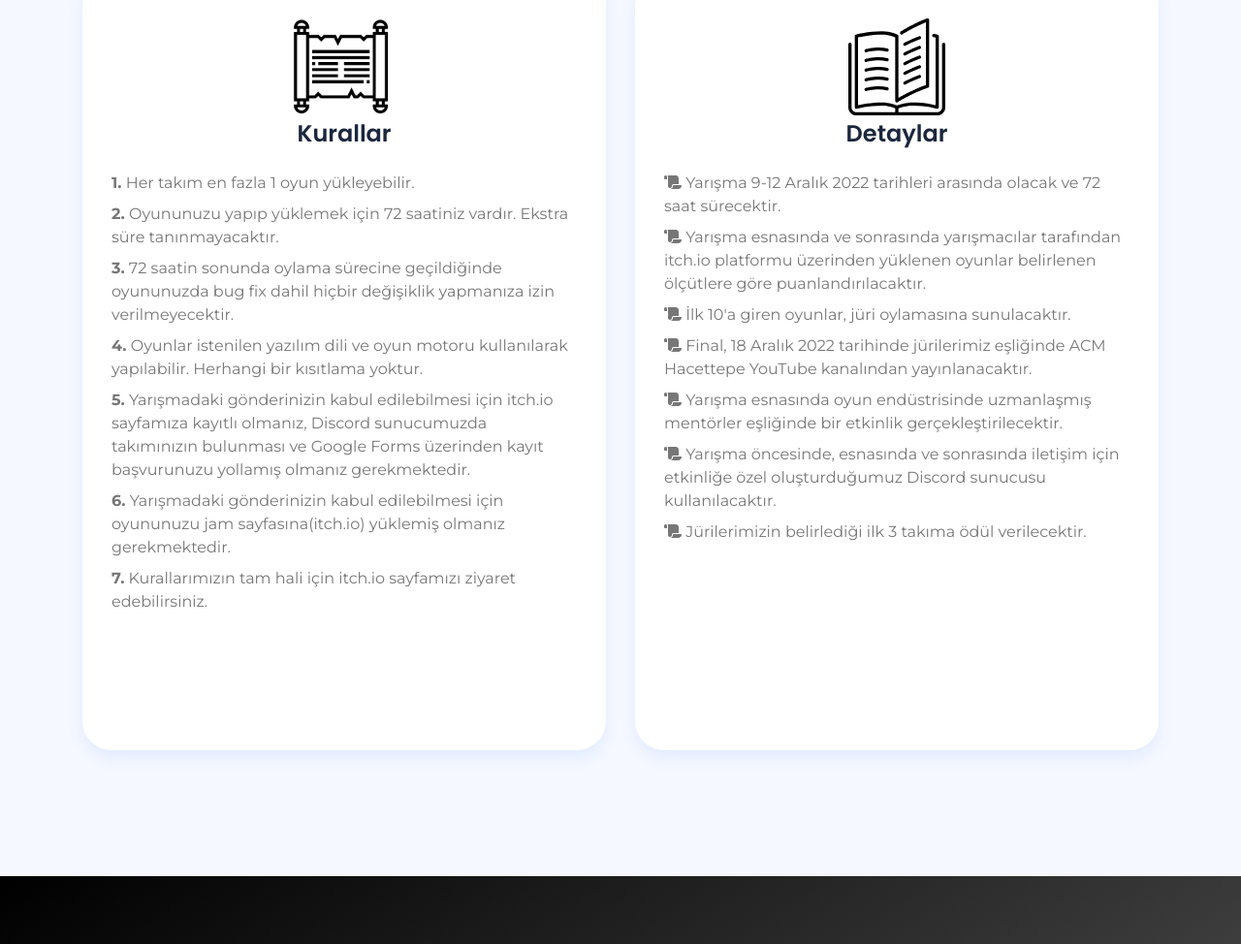
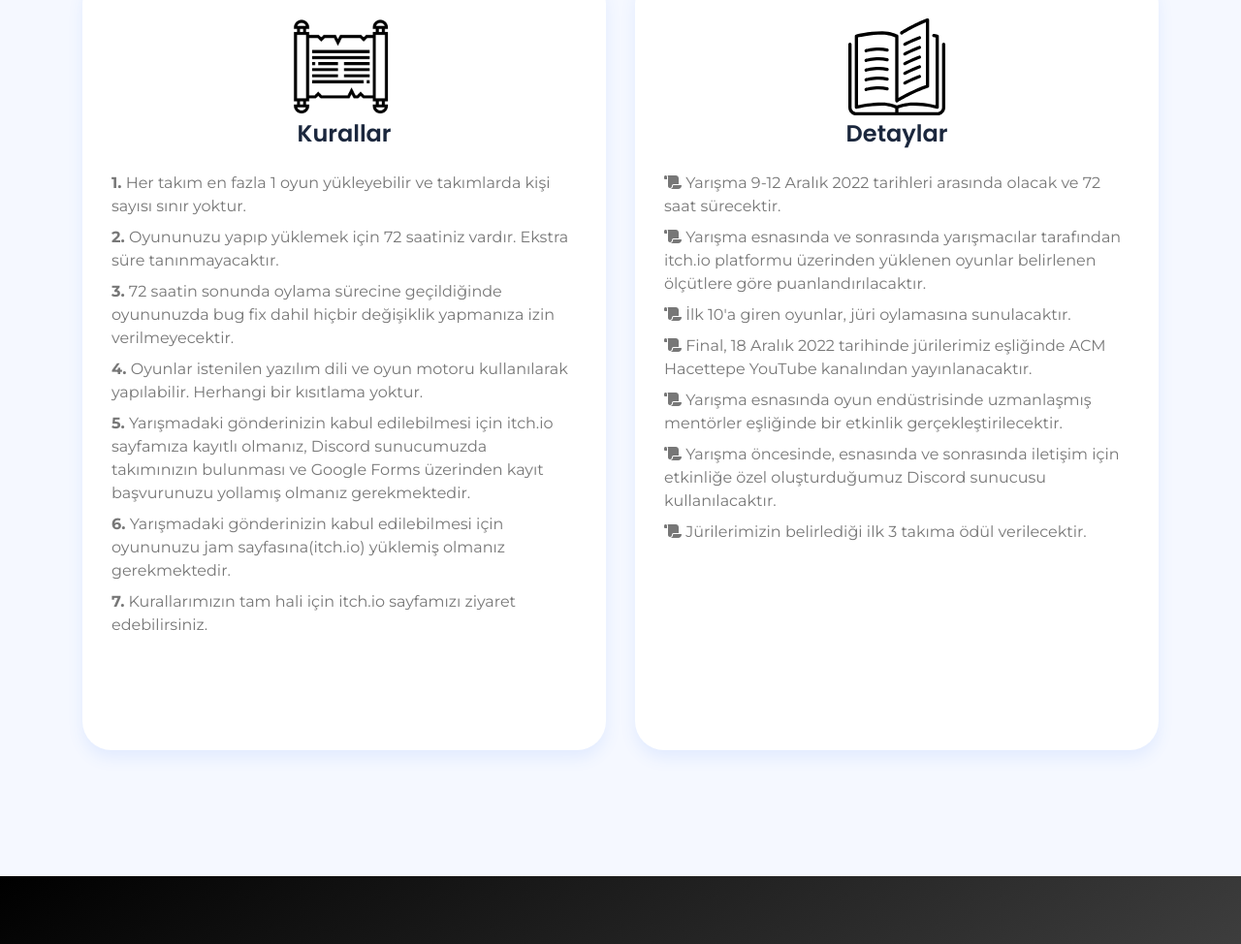
Before and after one commit to AcmDevelopers/hujam, a website: page assets/index.html in a window 1280 px wide. Shown: the part 3554-4528 px from the top of the page at 97% size. Drawn offline with Linux system fonts and the light colour scheme; files whose address does not match are found by name.

Commit message:
Add files via upload

```diff
--- a/assets/index.html
+++ b/assets/index.html
@@ -310,7 +310,7 @@
                         <div class="features-content">
                             <h4 class="features-title"><a href="#">Kurallar</a></h4>
                             <p class="text features-text">
-                              <span class="features-single-text"><strong>1.</strong> Her takım en fazla 1 oyun yükleyebilir.</span>
+                              <span class="features-single-text"><strong>1.</strong> Her takım en fazla 1 oyun yükleyebilir ve takımlarda kişi sayısı sınır yoktur.</span>
                               <span class="features-single-text"><strong>2.</strong> Oyununuzu yapıp yüklemek için 72 saatiniz vardır. Ekstra süre tanınmayacaktır.</span>
                               <span class="features-single-text"><strong>3.</strong> 72 saatin sonunda oylama sürecine geçildiğinde oyununuzda bug fix dahil hiçbir değişiklik yapmanıza izin verilmeyecektir.</span>
                               <span class="features-single-text"><strong>4.</strong> Oyunlar istenilen yazılım dili ve oyun motoru kullanılarak yapılabilir. Herhangi bir kısıtlama yoktur.</span>
```
